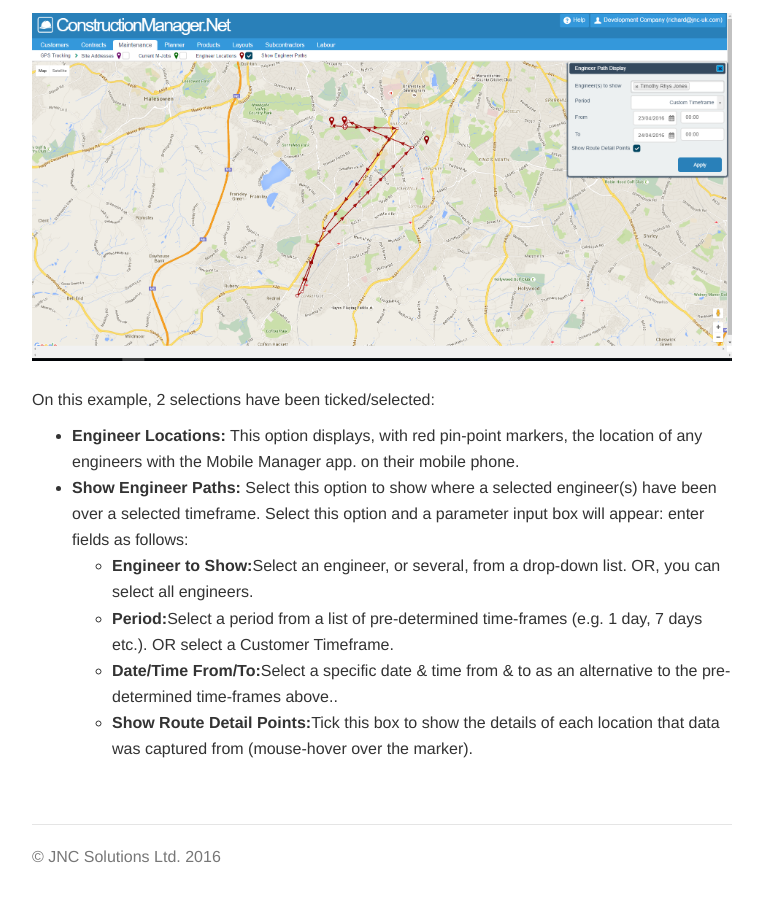
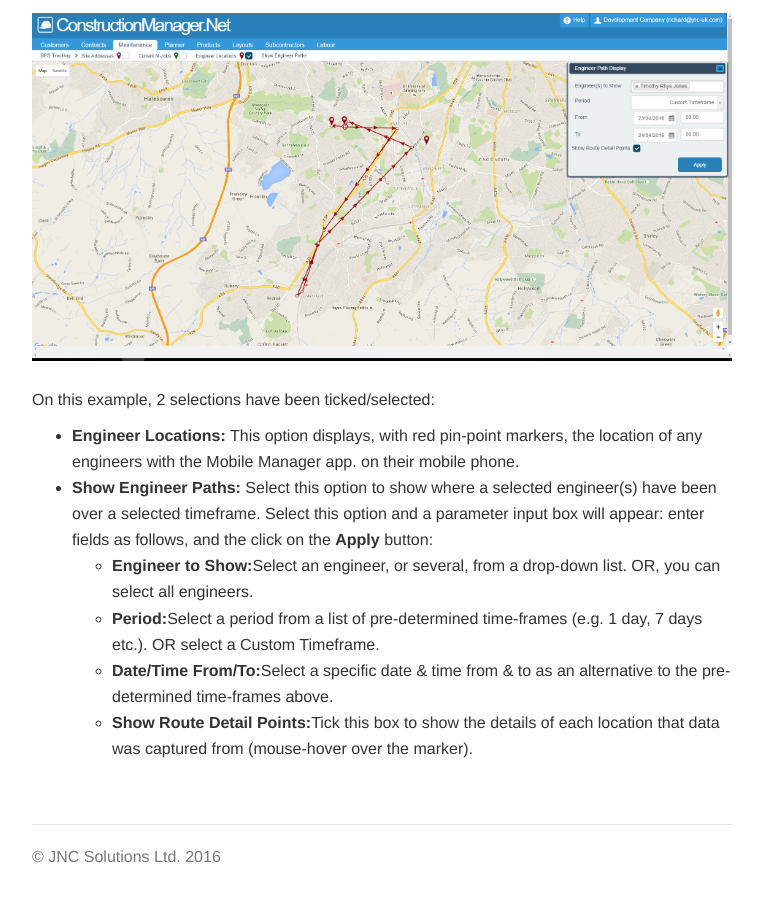
Before and after one commit to JNCSolutions/ConstructionManagerDocs, a Jekyll site: the page built from maintenance.html, in a window 1280 px wide and 900 px high, scrolled down 14791 px. Shown: the whole window, without its empty margins (258-1021 px from the left). Built offline with Jekyll 4.4.1, drawn with Linux system fonts in a browser that asks for light colours.

Commit message:
Update maintenance.html

```diff
--- a/maintenance.html
+++ b/maintenance.html
@@ -342,13 +342,13 @@ title: Maintenance
                     the location of any engineers with the Mobile Manager app. on their mobile phone.</li>
         <li><b>Show Engineer Paths:</b> Select this option to show where a selected engineer(s) have been
                 over a selected timeframe. Select this option and a parameter input box will appear:
-                enter fields as follows:</li>
+                enter fields as follows, and the click on the <b>Apply</b> button:</li>
         <ul>
             <li><b>Engineer to Show:</b>Select an engineer, or several, from a drop-down list. OR, you can select all engineers.</li>
             <li><b>Period:</b>Select a period from a list of pre-determined time-frames (e.g. 1 day, 7 days etc.).
-                    OR select a Customer Timeframe.</li>
+                    OR select a Custom Timeframe.</li>
             <li><b>Date/Time From/To:</b>Select a specific date & time from & to as an alternative to the pre-determined
-                    time-frames above..</li>
+                    time-frames above.</li>
             <li><b>Show Route Detail Points:</b>Tick this box to show the details of each location that data was captured from
                     (mouse-hover over the marker).</li>
         </ul>
```
